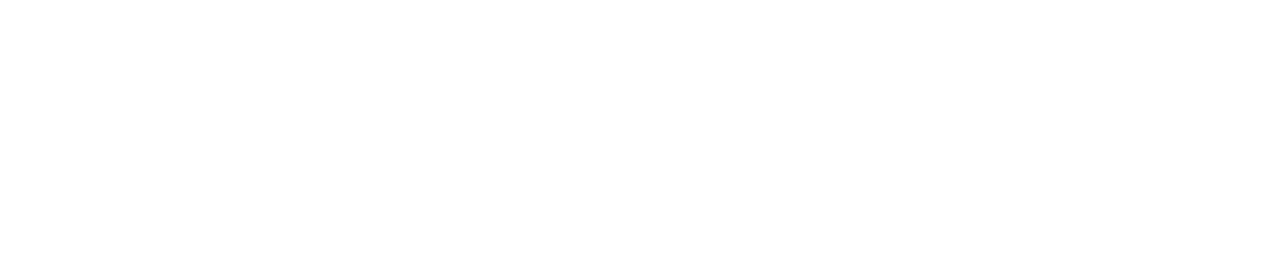
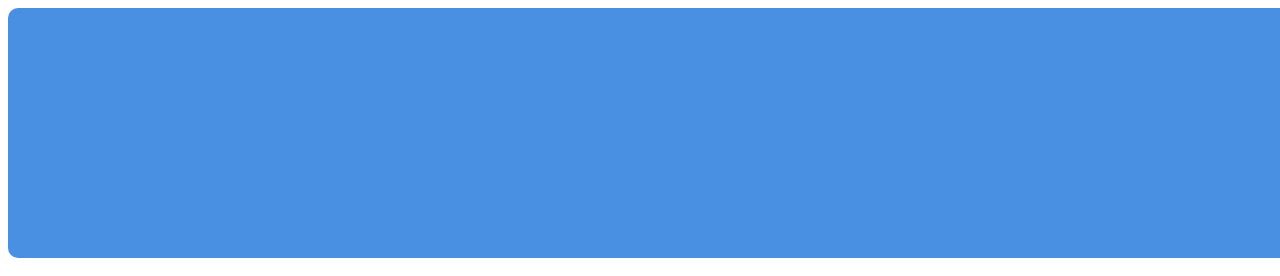
Before and after one commit to lexjuridico/lexjuridicoabogados, a plain HTML site: page index.html in a window 1280 px wide. Shown: the top 276 px of the page. Drawn offline with Linux system fonts and the light colour scheme.

Commit message:
Update index.html

```diff
--- a/index.html
+++ b/index.html
@@ -4,7 +4,7 @@
     <meta charset="UTF-8">
     <link rel="stylesheet" href="estilo.css">
     <div id="top">
-        <div style="width: 2500px; height: 250px"></div>
+        <div class="rectangulo"></div>
     </div>
     <title>Haciendo una página para Lex Juicios</title>
 </head>
```
